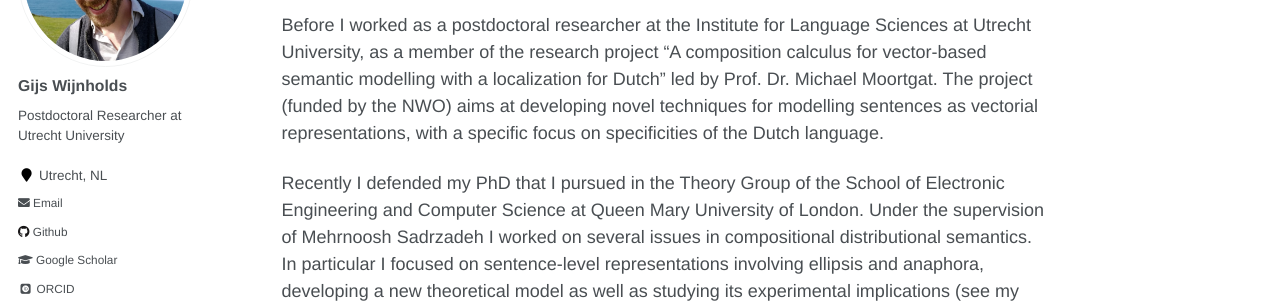
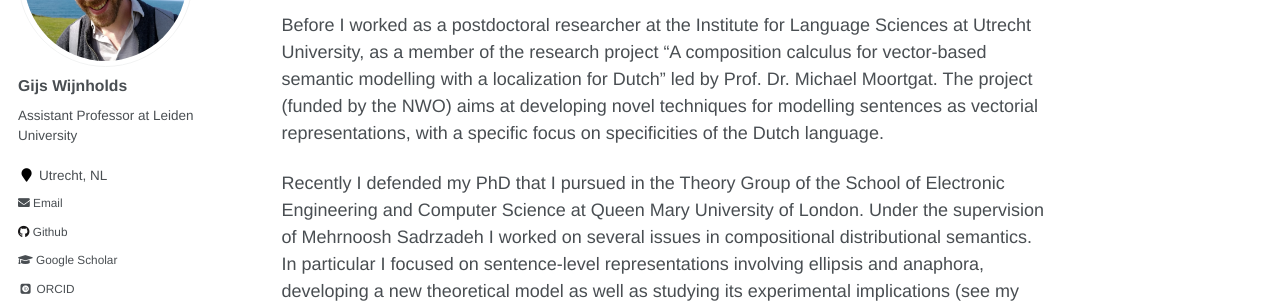
Before and after one commit to gijswijnholds/gijswijnholds.github.io, a Jekyll site: the page built from _pages/about.md, in a window 1280 px wide. Shown: the part 226-529 px from the top of the page. Built offline with Jekyll 4.4.1, drawn with Linux system fonts in a browser that asks for light colours; some web fonts are replaced.

Commit message:
Update _config.yml

```diff
--- a/_config.yml
+++ b/_config.yml
@@ -83,11 +83,11 @@ analytics:
 author:
   name             : "Gijs Wijnholds"
   avatar           : "profile.png"
-  bio              : "Postdoctoral Researcher at Utrecht University"
+  bio              : "Assistant Professor at Leiden University"
   location         : "Utrecht, NL"
   employer         :
   googlescholar    : "https://scholar.google.co.uk/citations?user=swQRKE8AAAAJ"
-  email            : "g.j.wijnholds@uu.nl"
+  email            : "g.j.wijnholds@liacs.leidenuniv.nl"
   researchgate     :  # example: "https://www.researchgate.net/profile/yourprofile"
   uri              :
   bitbucket        :
```
